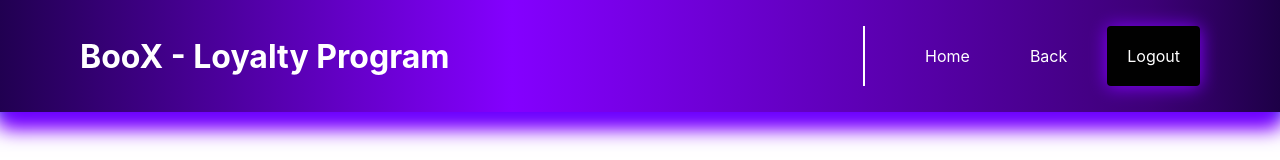
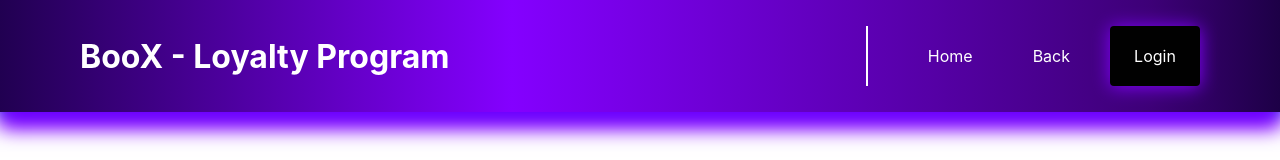
Before and after one commit to madgrv/store-loyalty-program-app, a React (Create React App) app: page / in a window 1280 px wide. Shown: the top 160 px of the page. Built offline with nearby package versions, Linux system fonts and the light colour scheme.

Commit message:
Added login placeholder with conditional rendering

```diff
--- a/src/components/Nav.js
+++ b/src/components/Nav.js
@@ -1,13 +1,24 @@
+import React, { useState, useEffect } from 'react'
 import styles from '../styles/nav.module.css'
 
 export default function Nav() {
+    const [ isLoggedIn, setIsLoggedIn ] = React.useState(false)
+
+    const handleLogin = () => {
+        setIsLoggedIn((prevState) => prevState = !prevState)
+    }
 
     return(
         <nav className={styles.nav}>
             <ul className={styles.navMenu}>
                 <li>Home</li>
                 <li>Back</li>
-                <li className={styles.logoutButton}>Logout</li>
+                { isLoggedIn ?
+                    <li className={styles.loginButton} onClick={handleLogin}>Logout</li>
+                    :
+                    <li className={styles.loginButton} onClick={handleLogin}>Login</li>
+                }
+
             </ul>
         </nav>
     )
--- a/src/styles/nav.module.css
+++ b/src/styles/nav.module.css
@@ -19,14 +19,15 @@
     cursor: pointer;
   }
 
-  .logoutButton {
+  .loginButton {
     background-color: #010101;
     box-shadow: 0 1px 18px rgb(130, 0, 251);
     padding: 20px;
     border-radius: 4px;
     transition: 0.1s;
+    min-width: 50px;
   }
 
-  .logoutButton:hover {
+  .loginButton:hover {
     background-color: #1f1f1f;
   }
```
Also changed, not shown: 2 other files (tests, documents, lock files or other folders).
